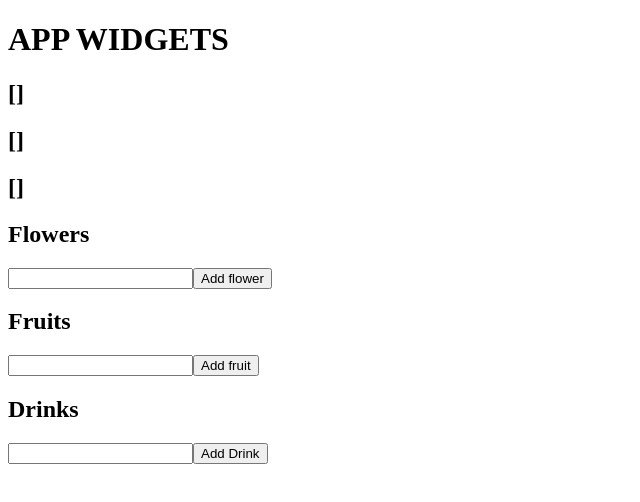
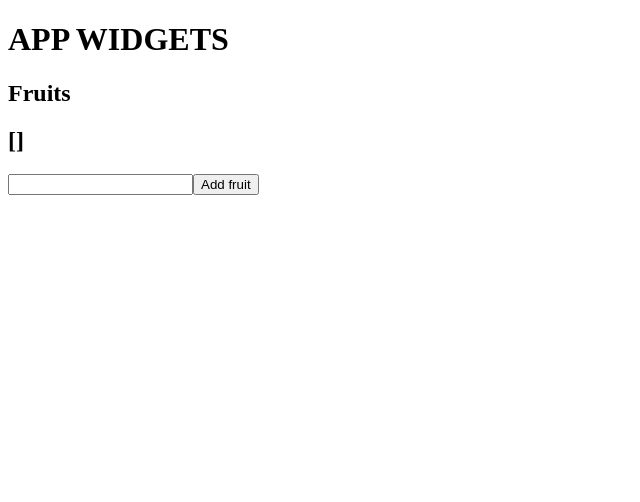
Before and after one commit to innadech/vue-widgets, a Vue app: page / in a window 1280 px wide. Shown: the top 502 px of the page, without its empty margins (0-640 px from the left). Built offline with nearby package versions, Linux system fonts and the light colour scheme.

Commit message:
Extracted: fruits components to folder fruit-widget

```diff
--- a/src/App.vue
+++ b/src/App.vue
@@ -1,17 +1,15 @@
 <script>
 import FlowersList from './components/FlowersList.vue'
 import FlowerSubmitter from './components/FlowerSubmitter.vue'
-import FruitsList from './components/FruitsList.vue'
-import FruitSubmitter from './components/FruitSubmitter.vue'
 import DrinksList from './components/DrinksList.vue'
 import DrinkSubmitter from './components/DrinkSubmitter.vue'
+import FruitWidget from './components/fruit-widget/FruitWidget.vue'
 
 export default {
   components: {
+    FruitWidget,
     FlowersList,
     FlowerSubmitter,
-    FruitSubmitter,
-    FruitsList,
     DrinksList,
     DrinkSubmitter,
   },
@@ -19,7 +17,6 @@ export default {
   data() {
     return {
       flowers: [],
-      fruits: [],
       drinks: [],
     }
   },
@@ -28,9 +25,12 @@ export default {
 
 <template>
   <h1>APP WIDGETS</h1>
-  <div>
+
+  <FruitWidget />
+
+  <!-- <div>
     <h2>{{ flowers }}</h2>
-    <h2>{{ fruits }}</h2>
+
     <h2>{{ drinks }}</h2>
     <h2>Flowers</h2>
     <FlowerSubmitter v-on:flower-submitted="flowers.push($event)" />
@@ -39,17 +39,8 @@ export default {
       v-on:flower-updated="flowers = $event"
       v-on:flowers-removed="flowers = $event"
     />
-  </div>
-  <div>
-    <h2>Fruits</h2>
-    <FruitSubmitter v-on:fruit-submitted="fruits.push($event)" />
-    <FruitsList
-      v-bind:fruits="fruits"
-      v-on:fruits-updated="fruits = $event"
-      v-on:fruits-removed="fruits = $event"
-    />
-  </div>
-  <div>
+  </div> -->
+  <!-- <div>
     <h2>Drinks</h2>
     <DrinkSubmitter v-on:drink-submitted="drinks.push($event)" />
     <DrinksList
@@ -57,21 +48,5 @@ export default {
       v-on:drink-updated="drinks = $event"
       v-on:drinks-removed="drinks = $event"
     />
-  </div>
+  </div> -->
 </template>
-
-<!-- /**
- * реализовать логику:
- *  добавление элемента
- *  удаление элемента
- *  редактирование элемента
- *  просмор списка
- *
- * нарезаем на компоненты
- */ -->
-<!-- <ol>
-   <li>Orange</li>
- </ol> -->
-<!-- <section>
-      <article>Water</article>
- </section> -->
--- a/src/components/FruitItem.vue
+++ b/src/components/fruit-widget/FruitItem.vue
@@ -17,9 +17,9 @@ export default {
     <input
       v-bind:value="fruit"
       v-on:input="newFruit = $event.target.value"
-      v-on:keyup.enter="$emit('edited-fruit', newFruit)"
+      v-on:keypress="$emit('edited-fruit', newFruit)"
       ref="elInput"
-      v-on:keyup.esc="$refs.elInput.blur()"
+      v-on:keypress.esc="$refs.elInput.blur()"
     />
     <button type="button" v-on:click="$emit('edited-fruit', newFruit)">
       Edit
--- a/src/components/FruitSubmitter.vue
+++ b/src/components/fruit-widget/FruitSubmitter.vue
@@ -27,7 +27,7 @@ export default {
       type="text"
       v-bind:value="fruit"
       v-on:input="fruit = $event.target.value"
-      v-on:keyup.enter="handleClickButton"
+      v-on:keypress.enter="handleClickButton"
     />
     <button v-on:click="handleClickButton">Add fruit</button>
   </div>
--- /dev/null
+++ b/src/components/fruit-widget/FruitWidget.vue
@@ -0,0 +1,27 @@
+<script>
+import FruitSubmitter from './FruitSubmitter.vue'
+import FruitList from './FruitList.vue'
+
+export default {
+  components: { FruitSubmitter, FruitList },
+
+  data() {
+    return {
+      fruits: [],
+    }
+  },
+}
+</script>
+
+<template>
+  <div>
+    <h2>Fruits</h2>
+    <h2>{{ fruits }}</h2>
+    <FruitSubmitter v-on:fruit-submitted="fruits.push($event)" />
+    <FruitList
+      v-bind:fruits="fruits"
+      v-on:fruits-updated="fruits = $event"
+      v-on:fruits-removed="fruits = $event"
+    />
+  </div>
+</template>
```
Also changed, not shown: src/components/fruit-widget/FruitList.vue (renamed from src/components/FruitsList.vue), 1 other file (tests, documents, lock files or other folders).
